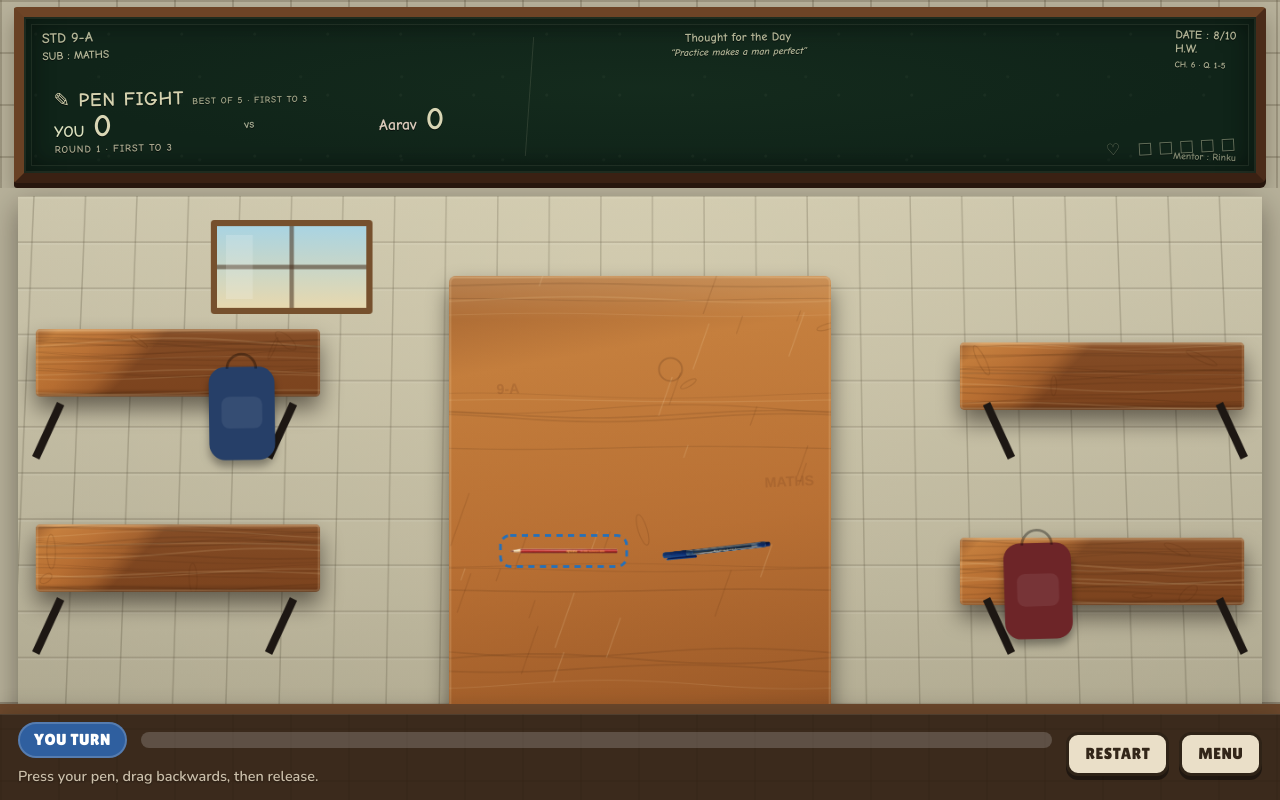
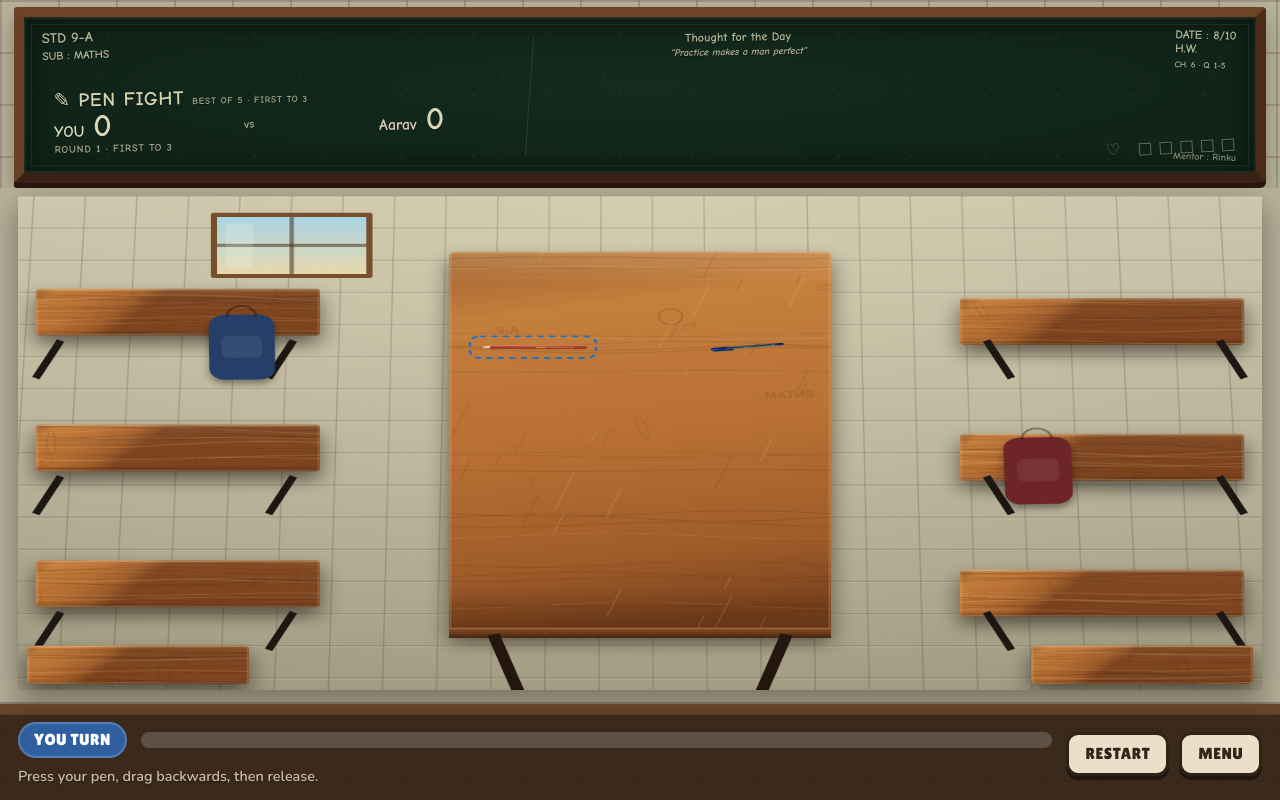
Before and after one commit to IblameMyth/Desk-Dual, a website with bundled scripts: page game.html in a window 1280 px wide. Built offline with nearby package versions, Linux system fonts and the light colour scheme.

Commit message:
Update 2

```diff
--- a/js/ai.js
+++ b/js/ai.js
@@ -59,7 +59,10 @@
 
   const targetExtra = 28 + rand() * 55;
   const desired = dist + targetExtra;
-  let power = speedForDistance(desired, penMaxSpeed) / penMaxSpeed;
+  // Convert target launch speed back through the same sub-linear flick curve
+  // used by PhysicsWorld.flick(). This keeps AI shot strength consistent with
+  // the same drag/release power model used by human players in Friends mode.
+  let power = Math.pow(speedForDistance(desired, penMaxSpeed) / penMaxSpeed, 1 / 1.12);
   power = clamp(power * (0.96 + rand() * 0.10), cfg.powerMin, cfg.powerMax);
 
   // Avoid suicidal full-power shots when the launch direction points toward an edge.
--- a/js/friends.js
+++ b/js/friends.js
@@ -34,7 +34,7 @@
   // flick, normal physics is free to rotate them naturally.
   const portraitSpawns = [
     [.50,.18,0],
-    [.50,.82,Math.PI],
+    [.50,.72,Math.PI],
     [.25,.50,0],
     [.75,.50,Math.PI],
     [.50,.50,0]
@@ -214,7 +214,10 @@
     const ch=stage.clientHeight-parseFloat(cs.paddingTop)-parseFloat(cs.paddingBottom);
     if(cw<50||ch<50)return;
     const d=cw<ch?CONFIG.desk.portrait:CONFIG.desk.landscape;
-    const scale=Math.min(cw/d.w,ch/d.h), cssW=Math.floor(d.w*scale), cssH=Math.floor(d.h*scale);
+    // Match AI mode: fill the whole available stage with the 2D classroom scene.
+    // Keep the fixed physics-world dimensions and map pointer input through the
+    // canvas bounds, so visual scaling does not alter shot power or collisions.
+    const cssW=Math.floor(cw), cssH=Math.floor(ch);
     canvas.style.width=`${cssW}px`; canvas.style.height=`${cssH}px`;
     const dpr=Math.min(devicePixelRatio||1,settings.graphics==='low'?1:2);
     const first=!physics;
--- a/js/game.js
+++ b/js/game.js
@@ -31,17 +31,16 @@
 ];
 
 function spawnFor(index, portrait) {
-  // Start both pens perfectly parallel and comfortably separated.  This is
-  // intentionally identical to the smooth Friends-mode setup so the AI mode
-  // never starts with the long pen artwork visually crossing or jittering.
+  // Use the exact two-player spawn lanes from Friends mode. Only the opponent's
+  // decision-making differs in AI mode; starting positions and physics rules do not.
   if (portrait) {
     return index === 0
-      ? { fx: 0.5, fy: 0.73, angle: 0 }
-      : { fx: 0.5, fy: 0.27, angle: Math.PI };
+      ? { fx: 0.50, fy: 0.18, angle: 0 }
+      : { fx: 0.50, fy: 0.72, angle: Math.PI };
   }
   return index === 0
-    ? { fx: 0.30, fy: 0.50, angle: 0 }
-    : { fx: 0.70, fy: 0.50, angle: Math.PI };
+    ? { fx: 0.22, fy: 0.25, angle: 0 }
+    : { fx: 0.78, fy: 0.25, angle: Math.PI };
 }
 
 async function main() {
@@ -114,17 +113,12 @@
 
     const d = cw < ch ? CONFIG.desk.portrait : CONFIG.desk.landscape; // portrait screens get a portrait desk
 
-    // Desktop landscape: use a cover-style fit so the classroom scene fills
-    // the whole available stage instead of leaving large empty side bands.
-    // The physics world stays exactly the same (1400x800); only the rendered
-    // classroom canvas is allowed to extend slightly beyond the stage and is
-    // clipped by the stage. Portrait/mobile keeps the safer contain fit.
-    const landscapeCover = d === CONFIG.desk.landscape && cw > ch;
-    const scale = landscapeCover
-      ? Math.max(cw / d.w, ch / d.h)
-      : Math.min(cw / d.w, ch / d.h);
-    const cssW = Math.floor(d.w * scale);
-    const cssH = Math.floor(d.h * scale);
+    // Fill the entire available stage: no centered letterbox / empty side bands.
+    // Keep the same 2D procedural classroom renderer and physics-world dimensions;
+    // pointer coordinates are mapped through the canvas bounds below, so input
+    // continues to line up with the rendered scene on desktop and Android.
+    const cssW = Math.floor(cw);
+    const cssH = Math.floor(ch);
     canvas.style.width = `${cssW}px`;
     canvas.style.height = `${cssH}px`;
     const dpr = Math.min(window.devicePixelRatio || 1, settings.graphics === 'low' ? 1 : 2);
--- a/js/pens.js
+++ b/js/pens.js
@@ -1,13 +1,15 @@
 // Data-driven pen collection and 10-level AI ladder.
 export const PENS = [
-  { id: 'pen1', level: 1, name: 'Ball Pen', asset: './assets/pens/pen1.png', value: 1, strength: 0.92 },
-  { id: 'pen2', level: 2, name: 'Pentonic', asset: './assets/pens/pen2.png', value: 2, strength: 0.96 },
-  { id: 'pen3', level: 3, name: 'Writometer', asset: './assets/pens/pen3.png', value: 3, strength: 1.00 },
-  { id: 'pen4', level: 4, name: 'V5', asset: './assets/pens/pen4.png', value: 4, strength: 1.04 },
-  { id: 'pen5', level: 5, name: 'V7', asset: './assets/pens/pen5.png', value: 5, strength: 1.08 },
-  { id: 'pen6', level: 6, name: 'Uni-ball', asset: './assets/pens/pen6.png', value: 6, strength: 1.12 },
-  { id: 'pen7', level: 7, name: 'Reynolds Trimax', asset: './assets/pens/pen7.png', value: 7, strength: 1.16 },
-  { id: 'pen8', level: 8, name: 'Fountain Pen', asset: './assets/pens/pen8.png', value: 8, strength: 1.20 },
+  // Higher-level pens are intentionally stronger. Level 1 is ~31% weaker
+  // than Level 10, with a smooth power increase between each level.
+  { id: 'pen1', level: 1, name: 'Ball Pen', asset: './assets/pens/pen1.png', value: 1, strength: 0.88 },
+  { id: 'pen2', level: 2, name: 'Pentonic', asset: './assets/pens/pen2.png', value: 2, strength: 0.92 },
+  { id: 'pen3', level: 3, name: 'Writometer', asset: './assets/pens/pen3.png', value: 3, strength: 0.97 },
+  { id: 'pen4', level: 4, name: 'V5', asset: './assets/pens/pen4.png', value: 4, strength: 1.01 },
+  { id: 'pen5', level: 5, name: 'V7', asset: './assets/pens/pen5.png', value: 5, strength: 1.06 },
+  { id: 'pen6', level: 6, name: 'Uni-ball', asset: './assets/pens/pen6.png', value: 6, strength: 1.10 },
+  { id: 'pen7', level: 7, name: 'Reynolds Trimax', asset: './assets/pens/pen7.png', value: 7, strength: 1.15 },
+  { id: 'pen8', level: 8, name: 'Fountain Pen', asset: './assets/pens/pen8.png', value: 8, strength: 1.19 },
   { id: 'pen9', level: 9, name: 'Reynolds Trimax Gold', asset: './assets/pens/pen9.png', value: 9, strength: 1.24 },
   { id: 'pen10', level: 10, name: 'Classic Gold', asset: './assets/pens/pen10.png', value: 10, strength: 1.28 },
 ];
@@ -25,7 +27,7 @@
   { level: 10, name: 'Vedant', penId: 'pen10', errorDeg: 2.8, powerMin: .58, powerMax: .94, edgeAwareness: .82, think: [440, 720] },
 ];
 
-export const STARTER = { id: 'starter', name: 'Starter Pencil', asset: './assets/user-pencil.png', value: 0, strength: 0.88 };
+export const STARTER = { id: 'starter', name: 'Starter Pencil', asset: './assets/user-pencil.png', value: 0, strength: 0.84 };
 export const PEN_BY_ID = Object.fromEntries(PENS.map(p => [p.id, p]));
 export const AI_BY_LEVEL = Object.fromEntries(AI_LEVELS.map(l => [l.level, l]));
 
--- a/js/physics.js
+++ b/js/physics.js
@@ -27,7 +27,8 @@
   angularDamping: 0.985,
   maxPull: 175,
   minPull: 12,
-  maxSpeed: 12.6,
+  // Shot speed increased by 50% from the previous 12.6 reference.
+  maxSpeed: 18.9,
   spinFactor: 1 / 5200,
   maxSpin: 0.62,
   grabPadding: 18,
@@ -46,7 +47,15 @@
   constructor(width, height, playArea = null) {
     this.size = { w: width, h: height };
     this.playArea = playArea || { x: 0, y: 0, w: width, h: height };
-    this.engine = Engine.create({ gravity: { x: 0, y: 0, scale: 0 } });
+    this.engine = Engine.create({
+      gravity: { x: 0, y: 0, scale: 0 },
+      // More solver passes reduce residual overlap when two thin pens hit at
+      // an angle, especially during strong shots on mobile browsers.
+      positionIterations: 8,
+      velocityIterations: 6,
+      constraintIterations: 2,
+      enableSleeping: false,
+    });
     this.pens = new Map();
     this.walls = [];
     this.accumulator = 0;
--- a/js/render.js
+++ b/js/render.js
@@ -213,8 +213,21 @@
     const sourceH = imageReady ? img.naturalHeight : W;
     const sourceRatio = imageReady ? sourceH / sourceW : W / L;
     const portraitSource = imageReady && sourceH > sourceW * 1.25;
-    const drawW = imageReady ? (portraitSource ? L * (sourceW / sourceH) : L) : L;
-    const drawH = imageReady ? (portraitSource ? L : L * sourceRatio) : W;
+    // Keep the visible model inside the same length/width footprint as its
+    // Matter.js collision body. Some supplied photos are taller than the
+    // physics rectangle; drawing them at full length made two pens appear to
+    // cross even when their collision boxes had already separated.
+    let drawW = imageReady ? (portraitSource ? L * (sourceW / sourceH) : L) : L;
+    let drawH = imageReady ? (portraitSource ? L : L * sourceRatio) : W;
+    if (imageReady && portraitSource && drawW > W) {
+      const scale = W / drawW;
+      drawW *= scale;
+      drawH *= scale;
+    } else if (imageReady && !portraitSource && drawH > W) {
+      const scale = W / drawH;
+      drawW *= scale;
+      drawH *= scale;
+    }
 
     // No artificial pen contact shadow: the supplied pen model is rendered cleanly.
     ctx.rotate(angle);
--- a/style.css
+++ b/style.css
@@ -394,13 +394,16 @@
   height: 100%;
   min-height: 0;
   display: grid;
-  place-items: center;
-  padding: 4px 8px 6px;
+  place-items: stretch;
+  padding: 0;
+  overflow: hidden;
   touch-action: none;
 }
 #desk {
   display: block;
-  border-radius: 16px;
+  width: 100%;
+  height: 100%;
+  border-radius: 0;
   box-shadow:
     0 0 0 4px rgba(54, 31, 15, .95),
     0 0 0 7px rgba(126, 78, 35, .42),
```
Also changed, not shown: FIXES.md (+6 -0 lines), SMOOTH-GAMEPLAY.md (deleted, +0 -10 lines), UPDATES.md (deleted, +0 -19 lines), README.md, assets/pens/pen2.png.
